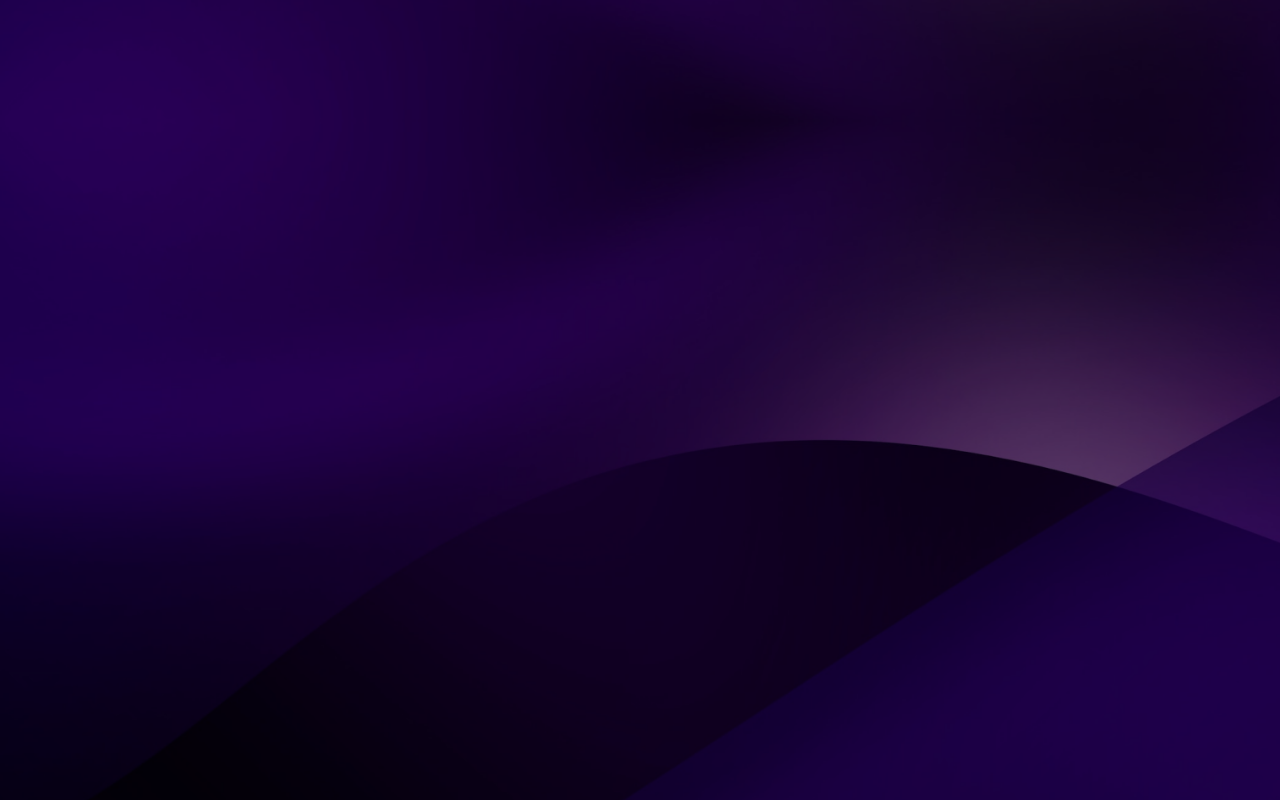
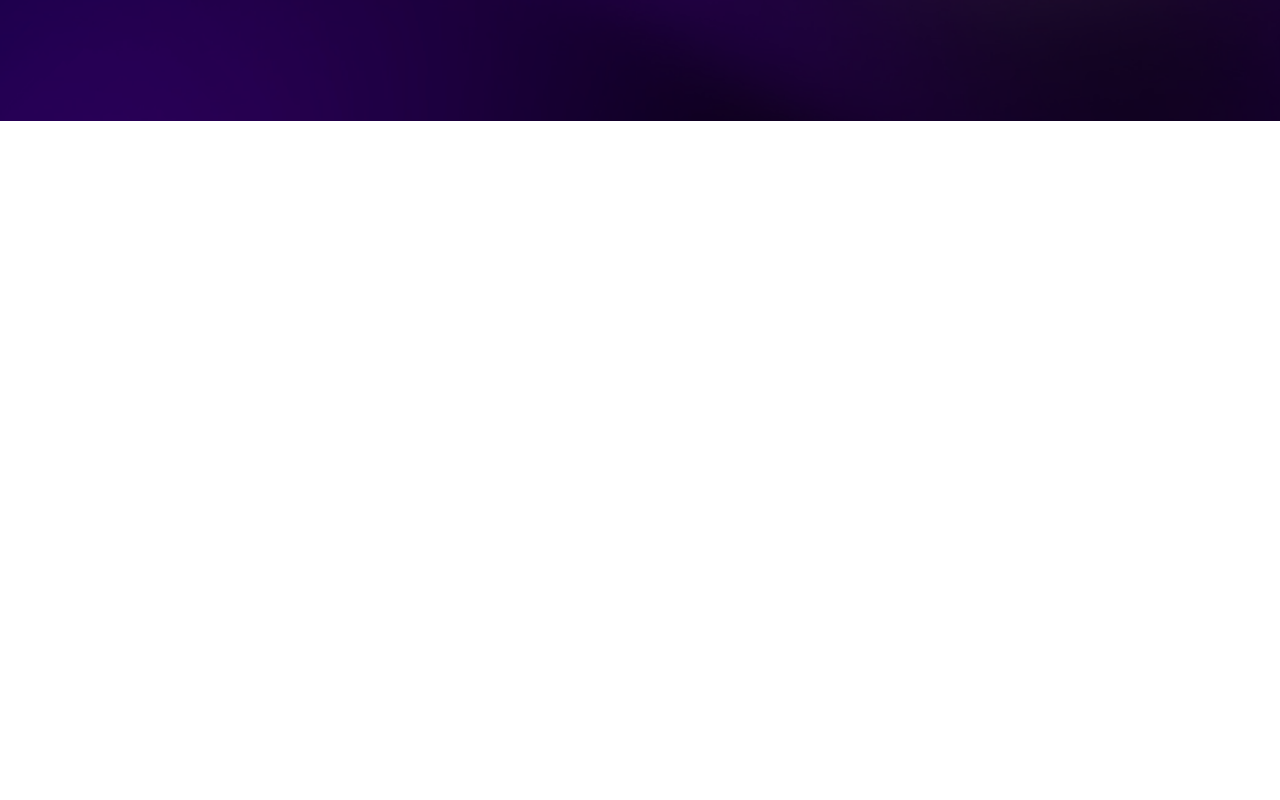
Before and after one commit to Ianduha13/monkeynft, a React (Vite) app: page / in a window 1280 px wide. Shown: the part 1640-2440 px from the top of the page. After the commit the page ends 1761 px from the top, so only its background shows below. Built offline with nearby package versions, Linux system fonts and the light colour scheme.

Commit message:
Fixing Background

```diff
--- a/src/components/Background.jsx
+++ b/src/components/Background.jsx
@@ -12,10 +12,10 @@ const Background = () => {
 			<img src={TechBg} alt='rec0' className='TechBg ' />
 			<img src={Rec1} alt='rec1' className='firstBg bg-rectangle' />
 			<img src={Rec2} alt='rec2' className='bg-rectangle' />
-			<img src={Rec3} alt='rec3' className='bg-rectangle' />
+			{/* <img src={Rec3} alt='rec3' className='bg-rectangle' />
 			<img src={Rec4} alt='rec4' className='bg-rectangle' />
 			<img src={Rec5} alt='rec5' className='bg-rectangle' />
-			<img src={Rec6} alt='rec6' className='bg-rectangle' />
+			<img src={Rec6} alt='rec6' className='bg-rectangle' /> */}
 		</section>
 	)
 }
```
